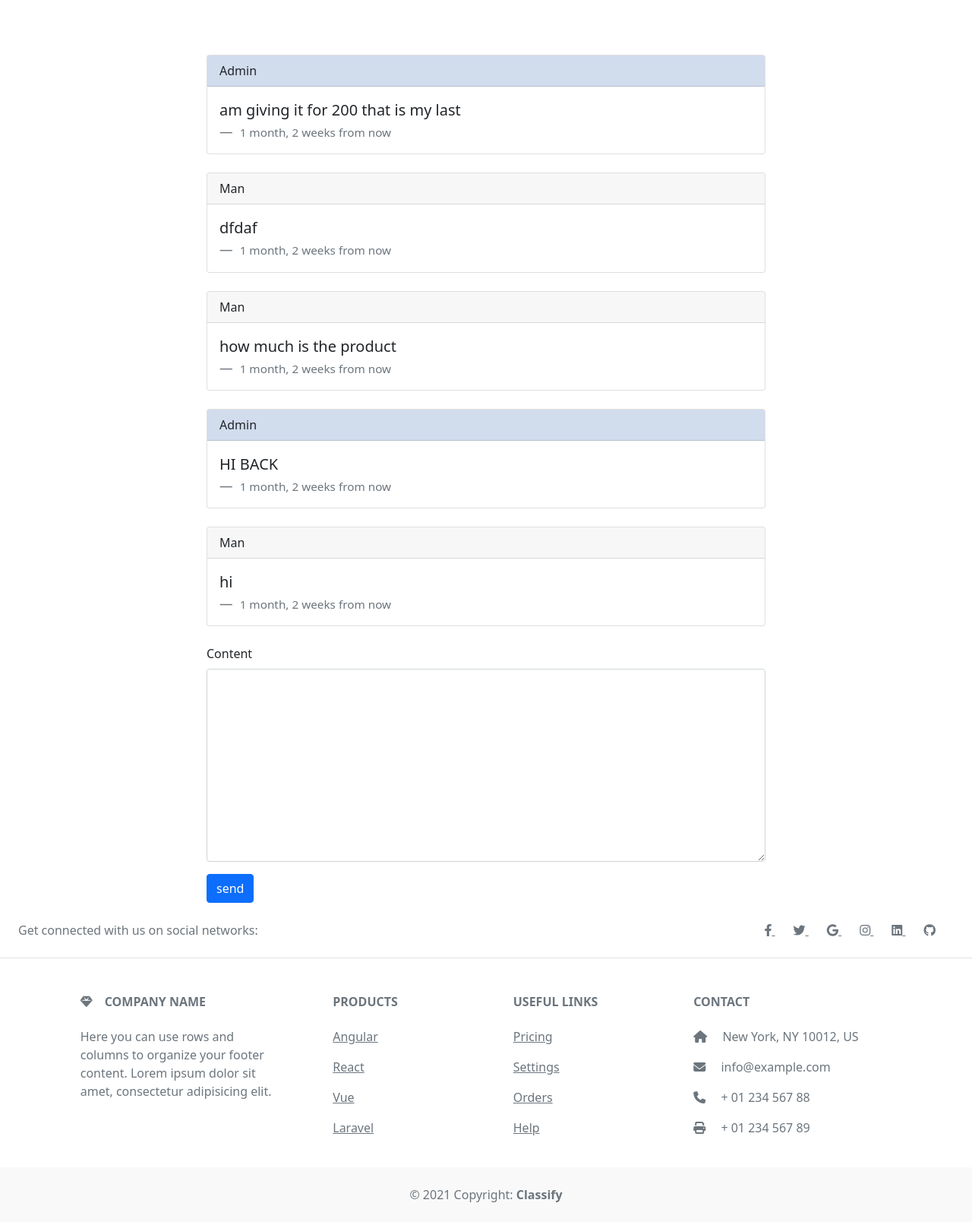
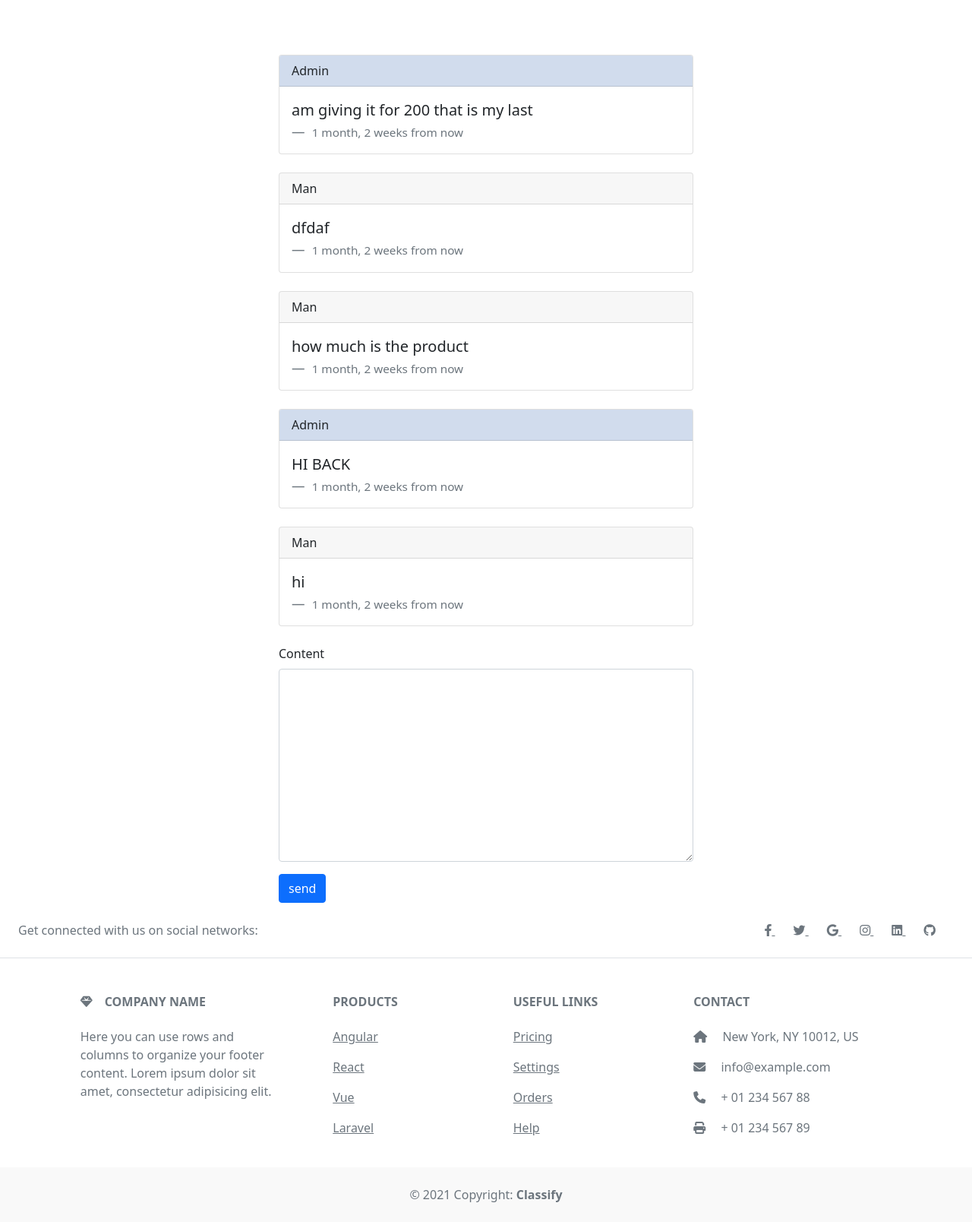
Before and after one commit to rcoffie/classify, a Django app: page /inbox/conversation_detail/1/ in a window 1280 px wide. Shown: the part 56-1664 px from the top of the page at 76% size. Run offline with Django 3.2, Linux system fonts and the light colour scheme; a user stored in the database is signed in; data comes from the database, SQL or seed files in the repository; some libraries are stand-ins or nearby versions.

Commit message:
updating master

```diff
--- a/core/templates/conversation/conversation-detail.html
+++ b/core/templates/conversation/conversation-detail.html
@@ -5,7 +5,7 @@
 {% block content %}
 <div class="container">
     <div class="row">
-        <div class="col-md-8 m-auto" >
+        <div class="col-md-6 m-auto" >
 
          {% for message in conversation.messages.all %}
 
```
